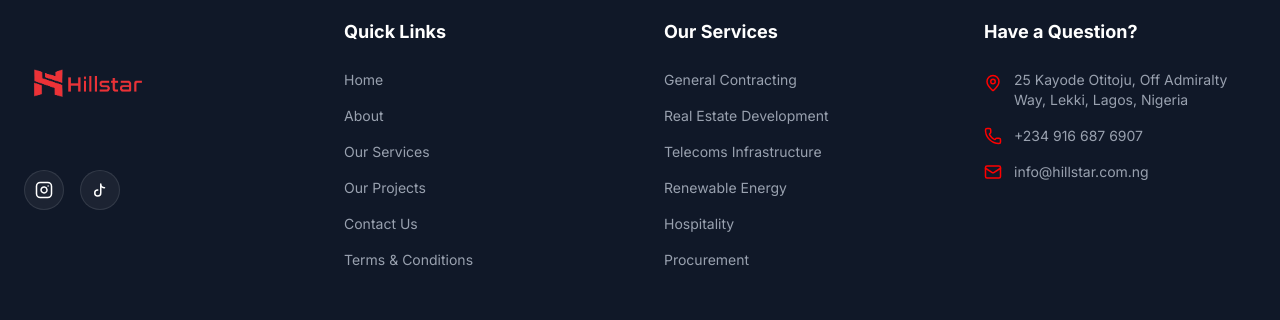
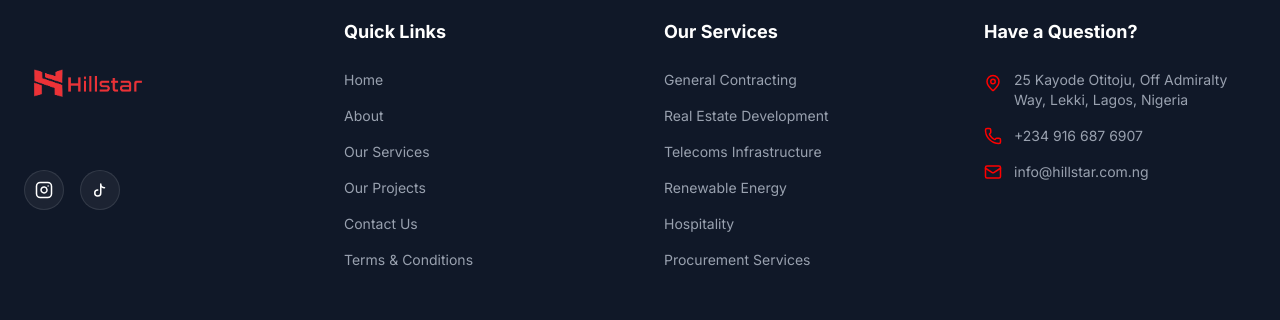
Before and after one commit to Olaiyanu/hillstar, a React (Vite) app: page / in a window 1280 px wide. Shown: the part 5197-5517 px from the top of the page. Built offline with nearby package versions, Linux system fonts and the light colour scheme.

Commit message:
link of footer under service

```diff
--- a/src/components/Footer.tsx
+++ b/src/components/Footer.tsx
@@ -61,9 +61,16 @@ const Footer = () => {
           <div>
             <h4 className="text-lg font-bold mb-6">Our Services</h4>
             <ul className="space-y-4 text-gray-400 text-sm">
-              {['General Contracting', 'Real Estate Development', 'Telecoms Infrastructure', 'Renewable Energy', 'Hospitality', 'Procurement'].map((link) => (
-                <li key={link}>
-                  <a href="#" className="hover:text-primary transition-colors">{link}</a>
+              {[
+                { name: 'General Contracting', href: '/services/general-contracting' },
+                { name: 'Real Estate Development', href: '/services/real-estate-development' },
+                { name: 'Telecoms Infrastructure', href: '/services/telecoms-infrastructure' },
+                { name: 'Renewable Energy', href: '/services/renewable-energy' },
+                { name: 'Hospitality', href: '/services/hospitality' },
+                { name: 'Procurement Services', href: '/services/procurement-services' }
+              ].map((link) => (
+                <li key={link.name}>
+                  <a href={link.href} className="hover:text-primary transition-colors">{link.name}</a>
                 </li>
               ))}
             </ul>
```
